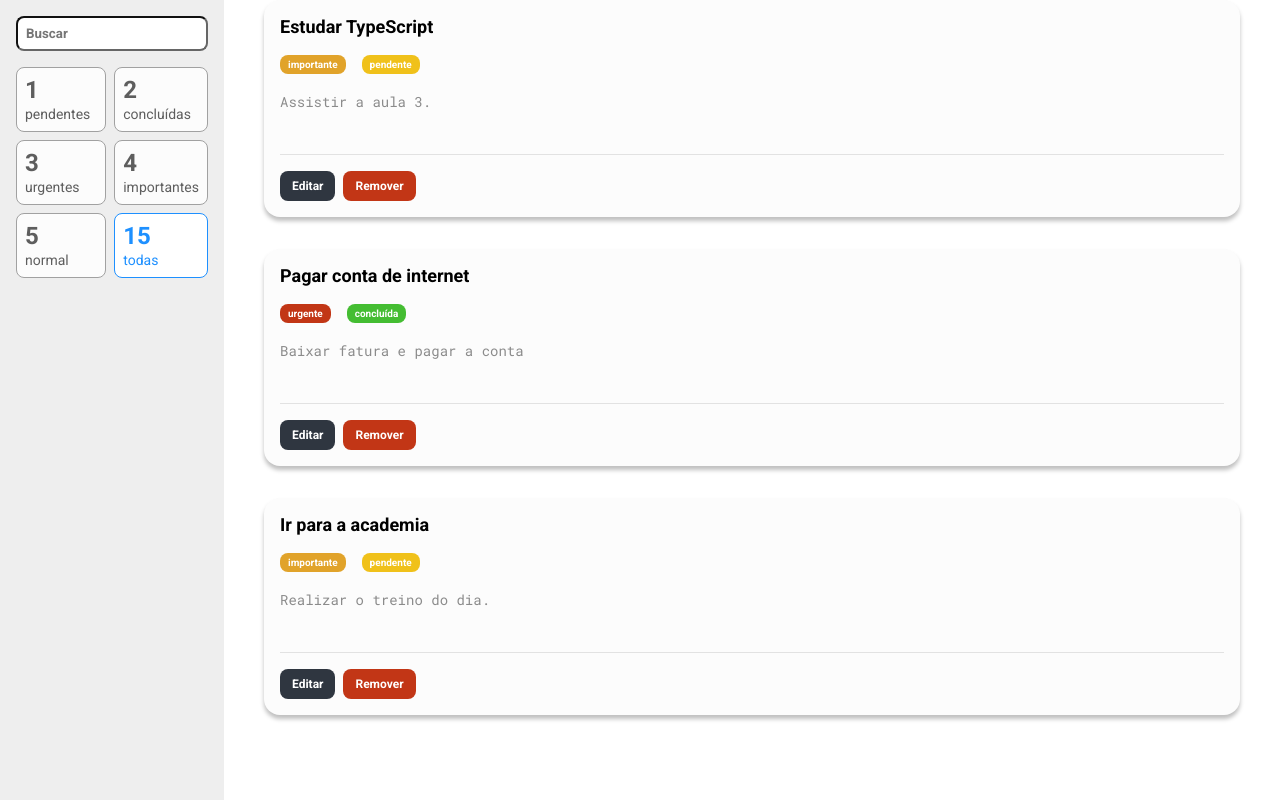
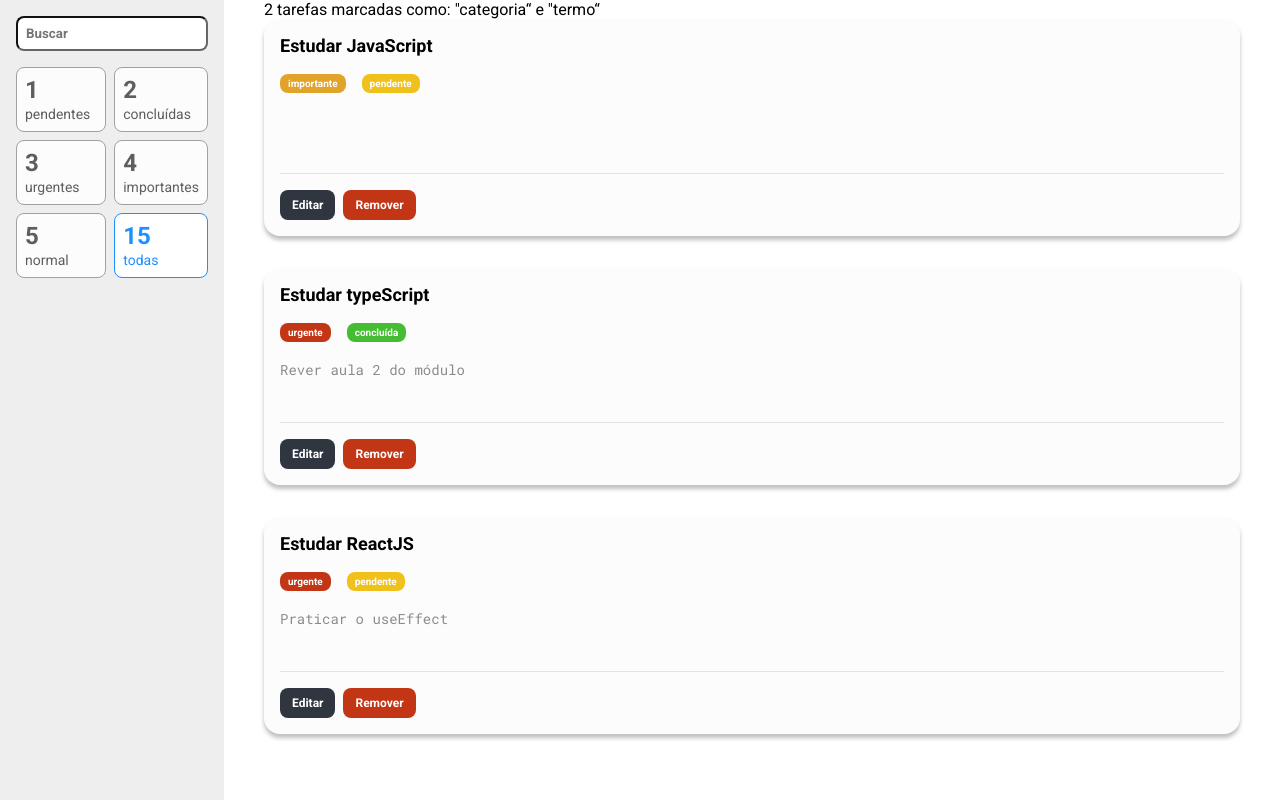
Before and after one commit to bcadore/ToDoList-ReactJS, a React (Create React App) app: page / in a window 1280 px wide. Built offline with nearby package versions, Linux system fonts and the light colour scheme.

Commit message:
Alterado lista de tarefas de useState para Redux.

```diff
--- a/src/containers/ListaTarefas/index.tsx
+++ b/src/containers/ListaTarefas/index.tsx
@@ -1,33 +1,13 @@
+import { useSelector } from 'react-redux';
 import Tarefa from '../../components/Tarefa';
+import * as S from './styles';
+import { RootReducer } from '../../store';
 
-import * as S from './styles';
-
-import * as enums from '../../utils/enums/Tarefa'
-
-const tarefas = [
-  {
-    titulo: 'Estudar TypeScript',
-    descricao: 'Assistir a aula 3.',
-    prioridade: enums.Prioridade.IMPORTANTE,
-    status: enums.Status.PENDENTE,
-  },
-  {
-    titulo: 'Pagar conta de internet',
-    descricao: 'Baixar fatura e pagar a conta',
-    prioridade: enums.Prioridade.URGENTE,
-    status: enums.Status.CONCLUIDA,
-  },
-  {
-    titulo: 'Ir para a academia',
-    descricao: 'Realizar o treino do dia.',
-    prioridade: enums.Prioridade.IMPORTANTE,
-    status: enums.Status.PENDENTE,
-  },
-];
-
-const ListaTarefas = () => (
+const ListaTarefas = () => {
+  const { tarefas } = useSelector((state: RootReducer) => state )
+  return (
     <S.Container>
-    <p></p>
+      <p> 2 tarefas marcadas como: &quot;categoria&ldquo; e &quot;termo&ldquo;</p>
       <ul>
         {tarefas.map((t) => (
           <li key={t.titulo}>
@@ -42,5 +22,6 @@
       </ul>
     </S.Container>
   );
+};
 
 export default ListaTarefas;
--- /dev/null
+++ b/src/models/Tarefa.ts
@@ -0,0 +1,25 @@
+import * as enums from '../utils/enums/Tarefa';
+
+class Tarefa {
+  titulo: string;
+  prioridade: enums.Prioridade;
+  status: enums.Status;
+  descricao: string;
+  id: number;
+
+  constructor(
+    titulo: string,
+    prioridade: enums.Prioridade,
+    status: enums.Status,
+    descricao: string,
+    id: number
+  ) {
+    this.titulo = titulo;
+    this.prioridade = prioridade;
+    this.status = status;
+    this.descricao = descricao;
+    this.id = id;
+  }
+}
+
+export default Tarefa;
--- /dev/null
+++ b/src/store/index.ts
@@ -0,0 +1,12 @@
+import { configureStore } from '@reduxjs/toolkit';
+
+import tarefasReducer from './reducers/tarefas';
+
+const store = configureStore({
+  reducer: {
+    tarefas: tarefasReducer,
+  },
+});
+
+export type RootReducer = ReturnType<typeof store.getState>;
+export default store;
--- /dev/null
+++ b/src/store/reducers/tarefas.ts
@@ -0,0 +1,38 @@
+import { createSlice, PayloadAction } from '@reduxjs/toolkit';
+import Tarefa from '../../models/Tarefa';
+import * as enums from '../../utils/enums/Tarefa';
+
+const tarefasSlice = createSlice({
+  name: 'tarefas',
+  initialState: [
+    new Tarefa(
+      'Estudar JavaScript',
+      enums.Prioridade.IMPORTANTE,
+      enums.Status.PENDENTE,
+      '',
+      1
+    ),
+    new Tarefa(
+      'Estudar typeScript',
+      enums.Prioridade.URGENTE,
+      enums.Status.CONCLUIDA,
+      'Rever aula 2 do módulo',
+      2
+    ),
+    new Tarefa(
+      'Estudar ReactJS',
+      enums.Prioridade.URGENTE,
+      enums.Status.PENDENTE,
+      'Praticar o useEffect',
+      3
+    ),
+  ],
+  reducers: {
+    remover: (state, action: PayloadAction<number>) => {
+      state = state.filter((tarefa) => tarefa.id !== action.payload);
+    },
+  },
+});
+
+export const { remover } = tarefasSlice.actions;
+export default tarefasSlice.reducer;
```
Also changed, not shown: src/App.tsx (+4 -3 lines). Lines whose indentation alone changed are shown as unchanged.
